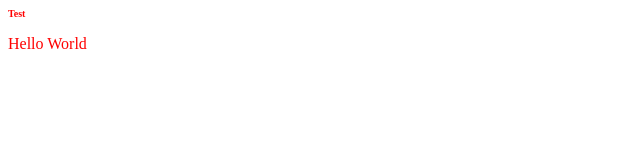
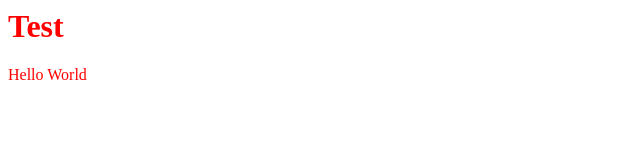
Before and after one commit to LacrymosaDiesIlla/perchance-css, a plain HTML site: page index.html in a window 1280 px wide. Shown: the whole page, without its empty margins (0-640 px from the left). Drawn offline with Linux system fonts and the light colour scheme.

Commit message:
Update test.css

```diff
--- a/test.css
+++ b/test.css
@@ -1,7 +1,3 @@
 body {
   color: #ff0000;
 }
-
-h1 {
-  font-size: 10px;
-}
```
